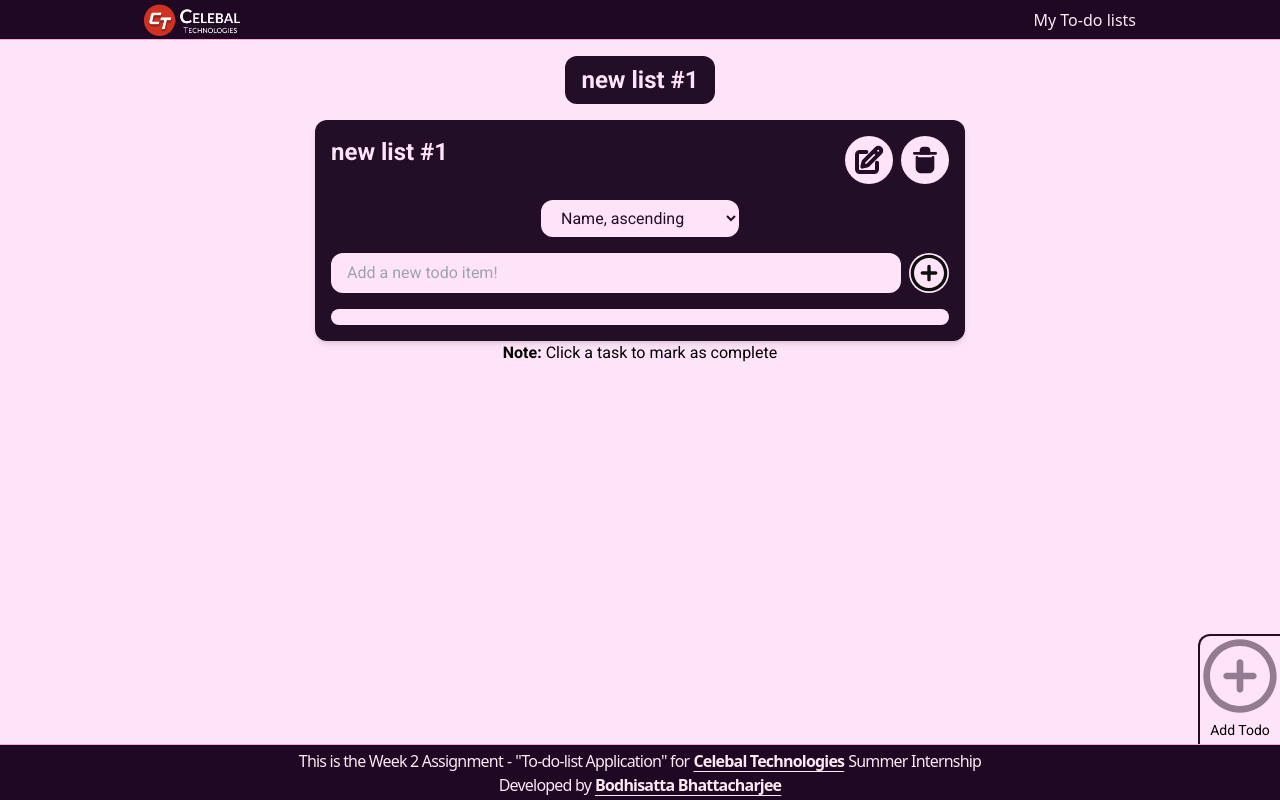
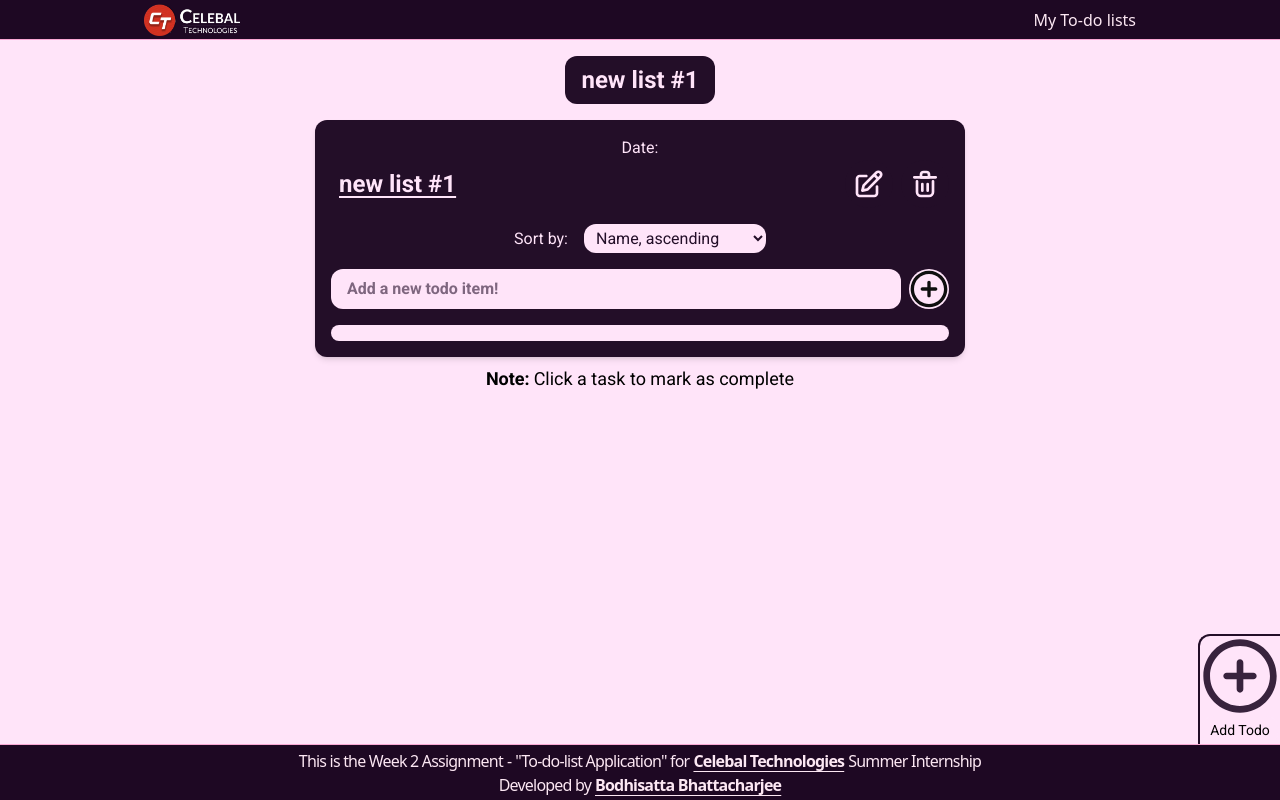
Before and after one commit to eziokittu/Week2_ToDoList, a React (Vite) app: page / in a window 1280 px wide. Both pictures are taken after a click on the element "Add Todo". Built offline with nearby package versions, Linux system fonts and the light colour scheme.

Commit message:
finished the todo application

```diff
--- a/src/components/TodoWrapper.jsx
+++ b/src/components/TodoWrapper.jsx
@@ -7,15 +7,18 @@ import TopMenu from "./other/TopMenu";
 import TodoListAddButton from "./other/TodoListAddButton";
 
 // Helper function to get data from local storage
+// Helper function to get data from local storage
 const getTodosFromLocalStorage = () => {
 	const storedTodos = localStorage.getItem("todos");
 	if (!storedTodos) return [];
 	const todosObject = JSON.parse(storedTodos);
 	return Object.keys(todosObject).map(key => ({
 		name: key,
-		todos: todosObject[key],
+		todos: todosObject[key].map(todo => ({
+			...todo,
+			isEditing: false
+		})),
 		sortBy: "name, ascending",
-		editMode: false
 	}));
 };
 
@@ -92,11 +95,13 @@ export const TodoWrapper = () => {
         listName = `${baseName}${counter}`;
     }
 
-		const defaultSortBy = "name, ascending"; // Default sorting order
+		// Default sorting order
+    const defaultSortBy = "name, ascending";
 
-		setTodoLists([...todoLists, { name: listName, todos: [], sortBy: defaultSortBy, editMode: false }]);
+    setTodoLists([...todoLists, { name: listName, todos: [], sortBy: defaultSortBy, isEditing: false }]);
     setCurrentListName(listName);
-	}
+};
+
 
 	// delete a list
 	const deleteTodoList = (listName) => {
@@ -194,12 +199,20 @@ export const TodoWrapper = () => {
 		setTodoLists(newTodoLists);
 	};
 
+	// cancels the editing of list name if 15 seconds idle
+	useEffect(() => {
+		const timer = setTimeout(() => {
+			cancelEditListName();
+		}, 15000); // 15 seconds
+
+		return () => clearTimeout(timer);
+	}, [newListName]);
+
 	return (
 		<div className="relative z-10 mt-10 flex flex-col justify-center items-center bg-[#ffe4f9] px-2 sm:px-4 font-Roboto">
 
 			{/* Add a new todo list button */}
 			<TodoListAddButton addTodoList={addTodoList} />
-
 
 			{/* Top menu - List of all todo names */}
 			<div className="w-full sm:w-[650px] my-4 ">
@@ -215,6 +228,9 @@ export const TodoWrapper = () => {
 			{currentListName && (
 				<div className="flex flex-col items-center bg-[#230e28] text-[#ffe4f9] p-4 rounded-xl shadow-md w-full sm:w-[650px]">
 
+					{/* list creation date */}
+					<p className="text-[#ffe4f9] ">Date: </p>
+
 					{/* Todo list name */}
 					<div className="w-full">
 						<div className="">
@@ -222,7 +238,7 @@ export const TodoWrapper = () => {
 								<div className="flex space-x-2 w-full">
 									{/* Rename input field */}
 									<input
-										className="bg-gray-700 text-white px-2 rounded-xl text-2xl font-bold w-full"
+										className="bg-[#3d2243] text-[#ffe4f9] px-2 rounded-xl text-2xl font-bold w-full"
 										value={newListName}
 										maxLength={28}
 										onChange={(e) => setNewListName(e.target.value)}
@@ -230,7 +246,7 @@ export const TodoWrapper = () => {
 
 									{/* Confirm button */}
 									<button
-										className="text-green-500 bg-[#110713] hover:bg-[#431b4d] rounded-full p-2 w-fit"
+										className="text-green-500 bg-[#110713] hover:bg-[#3d2243] rounded-full p-2 w-fit animate-[pulse_.8s_4s_ease-in-out_infinite]"
 										onClick={() => confirmEditListName(currentListName, newListName)}
 									>
 										<svg className="w-4 h-4 xsm:w-8 xsm:h-8" fill="currentColor" version="1.1" id="Capa_1" xmlns="http://www.w3.org/2000/svg" xmlnsXlink="http://www.w3.org/1999/xlink" viewBox="0 0 335.765 335.765" xmlSpace="preserve"><g id="SVGRepo_bgCarrier" strokeWidth="0"></g><g id="SVGRepo_tracerCarrier" strokeLinecap="round" strokeLinejoin="round"></g><g id="SVGRepo_iconCarrier"> <g> <g> <polygon points="311.757,41.803 107.573,245.96 23.986,162.364 0,186.393 107.573,293.962 335.765,65.795 "></polygon> </g> </g> </g></svg>
@@ -238,34 +254,95 @@ export const TodoWrapper = () => {
 
 									{/* Cancel button */}
 									<button
-										className="text-red-500 bg-[#110713] hover:bg-[#431b4d] rounded-full p-2"
+										className="text-red-500 bg-[#110713] hover:bg-[#3d2243] rounded-full p-2 animate-[pulse_.8s_4.4s_ease-in-out_infinite]"
 										onClick={cancelEditListName}
 									>
 										<svg className="w-4 h-4 xsm:w-8 xsm:h-8" fill="currentColor" viewBox="0 0 16 16" xmlns="http://www.w3.org/2000/svg"><g id="SVGRepo_bgCarrier" strokeWidth="0"></g><g id="SVGRepo_tracerCarrier" strokeLinecap="round" strokeLinejoin="round"></g><g id="SVGRepo_iconCarrier"> <path d="M0 14.545L1.455 16 8 9.455 14.545 16 16 14.545 9.455 8 16 1.455 14.545 0 8 6.545 1.455 0 0 1.455 6.545 8z" fillRule="evenodd"></path> </g></svg>
 									</button>
 								</div>
 							) : (
-								<div  className="flex space-x-2 w-full">
+								<div className="flex space-x-2 w-full">
 									{/* todo list heading */}
-									<p className="text-2xl font-bold w-full">{currentListName}</p>
+									<p className="text-2xl font-bold w-full p-2 underline underline-offset-4">{currentListName}</p>
 
 									{/* Edit button */}
 									<button
-										className="text-[#230e28] bg-[#ffe4f9] hover:bg-[#230e28] hover:text-yellow-400 rounded-full p-2 ml-auto w-fit"
+										className="bg-[#230e28] hover:bg-[#ffe4f9] text-[#ffe4f9] hover:text-[#230e28] p-2 rounded-full ml-auto w-fit"
 										onClick={() => {
 											setEditingListName(currentListName);
 											setNewListName(currentListName);
 										}}
 									>
-										<svg className="w-8 h-8" viewBox="0 0 24 24" stroke="currentColor" fill="currentColor" xmlns="http://www.w3.org/2000/svg"><g id="SVGRepo_bgCarrier" strokeWidth="0"></g><g id="SVGRepo_tracerCarrier" strokeLinecap="round" strokeLinejoin="round"></g><g id="SVGRepo_iconCarrier"> <path fillRule="evenodd" clipRule="evenodd" d="M21.1213 2.70705C19.9497 1.53548 18.0503 1.53547 16.8787 2.70705L15.1989 4.38685L7.29289 12.2928C7.16473 12.421 7.07382 12.5816 7.02986 12.7574L6.02986 16.7574C5.94466 17.0982 6.04451 17.4587 6.29289 17.707C6.54127 17.9554 6.90176 18.0553 7.24254 17.9701L11.2425 16.9701C11.4184 16.9261 11.5789 16.8352 11.7071 16.707L19.5556 8.85857L21.2929 7.12126C22.4645 5.94969 22.4645 4.05019 21.2929 2.87862L21.1213 2.70705ZM18.2929 4.12126C18.6834 3.73074 19.3166 3.73074 19.7071 4.12126L19.8787 4.29283C20.2692 4.68336 20.2692 5.31653 19.8787 5.70705L18.8622 6.72357L17.3068 5.10738L18.2929 4.12126ZM15.8923 6.52185L17.4477 8.13804L10.4888 15.097L8.37437 15.6256L8.90296 13.5112L15.8923 6.52185ZM4 7.99994C4 7.44766 4.44772 6.99994 5 6.99994H10C10.5523 6.99994 11 6.55223 11 5.99994C11 5.44766 10.5523 4.99994 10 4.99994H5C3.34315 4.99994 2 6.34309 2 7.99994V18.9999C2 20.6568 3.34315 21.9999 5 21.9999H16C17.6569 21.9999 19 20.6568 19 18.9999V13.9999C19 13.4477 18.5523 12.9999 18 12.9999C17.4477 12.9999 17 13.4477 17 13.9999V18.9999C17 19.5522 16.5523 19.9999 16 19.9999H5C4.44772 19.9999 4 19.5522 4 18.9999V7.99994Z" fill="currentColor"></path> </g></svg>
+										<svg
+											className="w-8 h-8"
+											viewBox="0 0 24 24"
+											fill="currentColor"
+											xmlns="http://www.w3.org/2000/svg"
+										>
+											<g id="SVGRepo_bgCarrier" strokeWidth="0"></g>
+											<g id="SVGRepo_tracerCarrier" strokeLinecap="round" strokeLinejoin="round"></g>
+											<g id="SVGRepo_iconCarrier">
+												<path
+													fillRule="evenodd"
+													clipRule="evenodd"
+													d="M21.1213 2.70705C19.9497 1.53548 18.0503 1.53547 16.8787 2.70705L15.1989 4.38685L7.29289 12.2928C7.16473 12.421 7.07382 12.5816 7.02986 12.7574L6.02986 16.7574C5.94466 17.0982 6.04451 17.4587 6.29289 17.707C6.54127 17.9554 6.90176 18.0553 7.24254 17.9701L11.2425 16.9701C11.4184 16.9261 11.5789 16.8352 11.7071 16.707L19.5556 8.85857L21.2929 7.12126C22.4645 5.94969 22.4645 4.05019 21.2929 2.87862L21.1213 2.70705ZM18.2929 4.12126C18.6834 3.73074 19.3166 3.73074 19.7071 4.12126L19.8787 4.29283C20.2692 4.68336 20.2692 5.31653 19.8787 5.70705L18.8622 6.72357L17.3068 5.10738L18.2929 4.12126ZM15.8923 6.52185L17.4477 8.13804L10.4888 15.097L8.37437 15.6256L8.90296 13.5112L15.8923 6.52185ZM4 7.99994C4 7.44766 4.44772 6.99994 5 6.99994H10C10.5523 6.99994 11 6.55223 11 5.99994C11 5.44766 10.5523 4.99994 10 4.99994H5C3.34315 4.99994 2 6.34309 2 7.99994V18.9999C2 20.6568 3.34315 21.9999 5 21.9999H16C17.6569 21.9999 19 20.6568 19 18.9999V13.9999C19 13.4477 18.5523 12.9999 18 12.9999C17.4477 12.9999 17 13.4477 17 13.9999V18.9999C17 19.5522 16.5523 19.9999 16 19.9999H5C4.44772 19.9999 4 19.5522 4 18.9999V7.99994Z"
+													fill="currentColor"
+												></path>
+											</g>
+										</svg>
 									</button>
 
 									{/* Delete Button */}
 									<button
-										className="text-[#230e28] bg-[#ffe4f9] hover:bg-[#230e28] hover:text-red-500 px-2 rounded-full p-2 w-fit"
+										className="bg-[#230e28] hover:bg-[#ffe4f9] text-[#ffe4f9] hover:text-[#230e28] p-2 rounded-full ml-auto w-fit"
 										onClick={() => deleteTodoList(currentListName)}
 									>
-										<svg className="w-8 h-8" viewBox="0 0 24 24" stroke="currentColor" fill="currentColor" xmlns="http://www.w3.org/2000/svg"><g id="SVGRepo_bgCarrier" strokeWidth="0"></g><g id="SVGRepo_tracerCarrier" strokeLinecap="round" strokeLinejoin="round"></g><g id="SVGRepo_iconCarrier"> <path d="M10 12V17" stroke="currentColor" strokeWidth="2" strokeLinecap="round" strokeLinejoin="round"></path> <path d="M14 12V17" stroke="currentColor" strokeWidth="2" strokeLinecap="round" strokeLinejoin="round"></path> <path d="M4 7H20" stroke="currentColor" strokeWidth="2" strokeLinecap="round" strokeLinejoin="round"></path> <path d="M6 10V18C6 19.6569 7.34315 21 9 21H15C16.6569 21 18 19.6569 18 18V10" stroke="currentColor" strokeWidth="2" strokeLinecap="round" strokeLinejoin="round"></path> <path d="M9 5C9 3.89543 9.89543 3 11 3H13C14.1046 3 15 3.89543 15 5V7H9V5Z" stroke="currentColor" strokeWidth="2" strokeLinecap="round" strokeLinejoin="round"></path> </g></svg>
+										<svg
+											className="w-8 h-8"
+											viewBox="0 0 24 24"
+											fill="none"
+											xmlns="http://www.w3.org/2000/svg"
+										>
+											<g id="SVGRepo_bgCarrier" strokeWidth="0"></g>
+											<g id="SVGRepo_tracerCarrier" strokeLinecap="round" strokeLinejoin="round"></g>
+											<g id="SVGRepo_iconCarrier">
+												<path
+													d="M10 12V17"
+													stroke="currentColor"
+													strokeWidth="2"
+													strokeLinecap="round"
+													strokeLinejoin="round"
+												></path>
+												<path
+													d="M14 12V17"
+													stroke="currentColor"
+													strokeWidth="2"
+													strokeLinecap="round"
+													strokeLinejoin="round"
+												></path>
+												<path
+													d="M4 7H20"
+													stroke="currentColor"
+													strokeWidth="2"
+													strokeLinecap="round"
+													strokeLinejoin="round"
+												></path>
+												<path
+													d="M6 10V18C6 19.6569 7.34315 21 9 21H15C16.6569 21 18 19.6569 18 18V10"
+													stroke="currentColor"
+													strokeWidth="2"
+													strokeLinecap="round"
+													strokeLinejoin="round"
+												></path>
+												<path
+													d="M9 5C9 3.89543 9.89543 3 11 3H13C14.1046 3 15 3.89543 15 5V7H9V5Z"
+													stroke="currentColor"
+													strokeWidth="2"
+													strokeLinecap="round"
+													strokeLinejoin="round"
+												></path>
+											</g>
+										</svg>
 									</button>
 								</div>
 							)}
@@ -273,9 +350,10 @@ export const TodoWrapper = () => {
 					</div>
 
 					{/* Sorting functionality */}
-					<div className="flex items-center text-center justify-between my-4">
+					<div className="flex items-center text-center justify-between gap-4 my-4">
+						<p>Sort by:</p>
 						<select
-							className="form-select bg-[#ffe4f9] text-[#230e28] py-2 px-4 rounded-xl"
+							className="form-select bg-[#ffe4f9] text-[#230e28] py-1 px-2 rounded-xl"
 							value={todoLists.find(list => list.name === currentListName)?.sortBy}
 							onChange={(e) => changeSortOrder(currentListName, e.target.value)}
 						>
@@ -314,9 +392,10 @@ export const TodoWrapper = () => {
 			)}
 
 			{/* bottom text */}
-			<div className="flex gap-1 mb-16">
+			<div className="flex gap-1 mt-2 mb-16 text-base sm:text-lg">
 				<p className="font-bold">Note:</p>
-				<p>Click a task to mark as complete</p></div>
+				<p>Click a task to mark as complete</p>
+			</div>
 		</div>
 	);
 };
--- a/src/components/other/TodoForm.jsx
+++ b/src/components/other/TodoForm.jsx
@@ -21,7 +21,7 @@ export const TodoForm = ({ addTodo }) => {
         type="text"
         value={value}
         onChange={(e) => setValue(e.target.value)}
-        className="w-full px-4 py-2 rounded-xl bg-[#ffe4f9] text-[#230e28]"
+        className="w-full px-4 py-2 rounded-xl font-bold bg-[#ffe4f9] text-[#230e28] placeholder:text-[#230e2896]"
         placeholder='Add a new todo item!'
       />
 
--- a/src/components/other/TodoListAddButton.jsx
+++ b/src/components/other/TodoListAddButton.jsx
@@ -4,9 +4,9 @@ const TodoListAddButton = ({addTodoList}) => {
   return (
     <div
       onClick={addTodoList}
-      className="fixed flex flex-col justify-center items-center right-0 bottom-16 sm:bottom-14 bg-[#ffe4f9]/20 hover:bg-[#ffe4f9] rounded-tl-xl border-t-2 border-l-2 border-[#230e28] group"
+      className="fixed flex flex-col justify-center items-center right-0 bottom-16 cursor-pointer sm:bottom-14 bg-[#ffe4f9]/20 hover:bg-[#ffe4f9] rounded-tl-xl border-t-2 border-l-2 border-[#230e28] group"
     >
-      <svg className='w-20 h-20 animate-pulse group-hover:animate-none text-[#230e28]/90 hover:text-[#230e28]' viewBox="0 0 24 24" fill="currentColor" xmlns="http://www.w3.org/2000/svg"><g id="SVGRepo_bgCarrier" strokeWidth="0"></g><g id="SVGRepo_tracerCarrier" strokeLinecap="round" strokeLinejoin="round"></g><g id="SVGRepo_iconCarrier"> <path d="M11 8C11 7.44772 11.4477 7 12 7C12.5523 7 13 7.44772 13 8V11H16C16.5523 11 17 11.4477 17 12C17 12.5523 16.5523 13 16 13H13V16C13 16.5523 12.5523 17 12 17C11.4477 17 11 16.5523 11 16V13H8C7.44771 13 7 12.5523 7 12C7 11.4477 7.44772 11 8 11H11V8Z" fill="currentColor"></path> <path fillRule="evenodd" clipRule="evenodd" d="M23 12C23 18.0751 18.0751 23 12 23C5.92487 23 1 18.0751 1 12C1 5.92487 5.92487 1 12 1C18.0751 1 23 5.92487 23 12ZM3.00683 12C3.00683 16.9668 7.03321 20.9932 12 20.9932C16.9668 20.9932 20.9932 16.9668 20.9932 12C20.9932 7.03321 16.9668 3.00683 12 3.00683C7.03321 3.00683 3.00683 7.03321 3.00683 12Z" fill="currentColor"></path> </g></svg>
+      <svg className='w-20 h-20 group-hover:animate-none text-[#230e28]/90 hover:text-[#230e28] animate-[pulse_.8s_2s_ease-in-out_infinite]' viewBox="0 0 24 24" fill="currentColor" xmlns="http://www.w3.org/2000/svg"><g id="SVGRepo_bgCarrier" strokeWidth="0"></g><g id="SVGRepo_tracerCarrier" strokeLinecap="round" strokeLinejoin="round"></g><g id="SVGRepo_iconCarrier"> <path d="M11 8C11 7.44772 11.4477 7 12 7C12.5523 7 13 7.44772 13 8V11H16C16.5523 11 17 11.4477 17 12C17 12.5523 16.5523 13 16 13H13V16C13 16.5523 12.5523 17 12 17C11.4477 17 11 16.5523 11 16V13H8C7.44771 13 7 12.5523 7 12C7 11.4477 7.44772 11 8 11H11V8Z" fill="currentColor"></path> <path fillRule="evenodd" clipRule="evenodd" d="M23 12C23 18.0751 18.0751 23 12 23C5.92487 23 1 18.0751 1 12C1 5.92487 5.92487 1 12 1C18.0751 1 23 5.92487 23 12ZM3.00683 12C3.00683 16.9668 7.03321 20.9932 12 20.9932C16.9668 20.9932 20.9932 16.9668 20.9932 12C20.9932 7.03321 16.9668 3.00683 12 3.00683C7.03321 3.00683 3.00683 7.03321 3.00683 12Z" fill="currentColor"></path> </g></svg>
       <p className='text-sm bg-[#ffe4f9] rounded-xl px-2 py-1'>Add Todo</p>
     </div>
   )
--- a/src/components/other/TopMenu.jsx
+++ b/src/components/other/TopMenu.jsx
@@ -63,7 +63,7 @@ const TopMenu = ({ addTodoList, currentListName, setCurrentListName, todoLists }
           <div className="grid grid-cols-4 justify-center w-full overflow-hidden">
             <>
               <button className="absolute left-0 w-1/4 h-full group/movleft bg-gradient-to-r from-[#230e28] to-transparent text-[#ffe4f9] py-2 px-4 rounded-l-xl" onClick={handlePrev}>
-                <svg className='w-8 h-8 group-hover/movleft:text-green-500 group-hover/movleft:-translate-x-2 transition-transform duration-500' fill="currentColor" viewBox="-32 0 512 512" xmlns="http://www.w3.org/2000/svg"><g id="SVGRepo_bgCarrier" strokeWidth="0"></g><g id="SVGRepo_tracerCarrier" strokeLinecap="round" strokeLinejoin="round"></g><g id="SVGRepo_iconCarrier"><path d="M223.7 239l136-136c9.4-9.4 24.6-9.4 33.9 0l22.6 22.6c9.4 9.4 9.4 24.6 0 33.9L319.9 256l96.4 96.4c9.4 9.4 9.4 24.6 0 33.9L393.7 409c-9.4 9.4-24.6 9.4-33.9 0l-136-136c-9.5-9.4-9.5-24.6-.1-34zm-192 34l136 136c9.4 9.4 24.6 9.4 33.9 0l22.6-22.6c9.4-9.4 9.4-24.6 0-33.9L127.9 256l96.4-96.4c9.4-9.4 9.4-24.6 0-33.9L201.7 103c-9.4-9.4-24.6-9.4-33.9 0l-136 136c-9.5 9.4-9.5 24.6-.1 34z"></path></g></svg>
+                <svg className='w-8 h-8 group-hover/movleft:w-10 group-hover/movleft:h-10 group-hover/movleft:-translate-x-2 transition-all duration-500' fill="currentColor" viewBox="-32 0 512 512" xmlns="http://www.w3.org/2000/svg"><g id="SVGRepo_bgCarrier" strokeWidth="0"></g><g id="SVGRepo_tracerCarrier" strokeLinecap="round" strokeLinejoin="round"></g><g id="SVGRepo_iconCarrier"><path d="M223.7 239l136-136c9.4-9.4 24.6-9.4 33.9 0l22.6 22.6c9.4 9.4 9.4 24.6 0 33.9L319.9 256l96.4 96.4c9.4 9.4 9.4 24.6 0 33.9L393.7 409c-9.4 9.4-24.6 9.4-33.9 0l-136-136c-9.5-9.4-9.5-24.6-.1-34zm-192 34l136 136c9.4 9.4 24.6 9.4 33.9 0l22.6-22.6c9.4-9.4 9.4-24.6 0-33.9L127.9 256l96.4-96.4c9.4-9.4 9.4-24.6 0-33.9L201.7 103c-9.4-9.4-24.6-9.4-33.9 0l-136 136c-9.5 9.4-9.5 24.6-.1 34z"></path></g></svg>
               </button>
               {visibleLists.map((list, index) => (
                 <div
@@ -77,7 +77,7 @@ const TopMenu = ({ addTodoList, currentListName, setCurrentListName, todoLists }
                 </div>
               ))}
               <button className="absolute right-0 w-1/4 h-full group/movright bg-gradient-to-l from-[#230e28] to-transparent text-[#ffe4f9] py-2 px-4 rounded-r-xl" onClick={handleNext}>
-                <svg className='w-8 h-8 ml-auto group-hover/movright:text-green-500 group-hover/movright:translate-x-2 transition-transform duration-500' fill="currentColor" viewBox="-32 0 512 512" xmlns="http://www.w3.org/2000/svg"><g id="SVGRepo_bgCarrier" strokeWidth="0"></g><g id="SVGRepo_tracerCarrier" strokeLinecap="round" strokeLinejoin="round"></g><g id="SVGRepo_iconCarrier"><path d="M224.3 273l-136 136c-9.4 9.4-24.6 9.4-33.9 0l-22.6-22.6c-9.4-9.4-9.4-24.6 0-33.9l96.4-96.4-96.4-96.4c-9.4-9.4-9.4-24.6 0-33.9L54.3 103c9.4-9.4 24.6-9.4 33.9 0l136 136c9.5 9.4 9.5 24.6.1 34zm192-34l-136-136c-9.4-9.4-24.6-9.4-33.9 0l-22.6 22.6c-9.4 9.4-9.4 24.6 0 33.9l96.4 96.4-96.4 96.4c-9.4 9.4-9.4 24.6 0 33.9l22.6 22.6c9.4 9.4 24.6 9.4 33.9 0l136-136c9.4-9.2 9.4-24.4 0-33.8z"></path></g></svg>
+                <svg className='w-8 h-8 ml-auto group-hover/movright:w-10 group-hover/movright:h-10 group-hover/movright:translate-x-2 transition-all duration-500' fill="currentColor" viewBox="-32 0 512 512" xmlns="http://www.w3.org/2000/svg"><g id="SVGRepo_bgCarrier" strokeWidth="0"></g><g id="SVGRepo_tracerCarrier" strokeLinecap="round" strokeLinejoin="round"></g><g id="SVGRepo_iconCarrier"><path d="M224.3 273l-136 136c-9.4 9.4-24.6 9.4-33.9 0l-22.6-22.6c-9.4-9.4-9.4-24.6 0-33.9l96.4-96.4-96.4-96.4c-9.4-9.4-9.4-24.6 0-33.9L54.3 103c9.4-9.4 24.6-9.4 33.9 0l136 136c9.5 9.4 9.5 24.6.1 34zm192-34l-136-136c-9.4-9.4-24.6-9.4-33.9 0l-22.6 22.6c-9.4 9.4-9.4 24.6 0 33.9l96.4 96.4-96.4 96.4c-9.4 9.4-9.4 24.6 0 33.9l22.6 22.6c9.4 9.4 24.6 9.4 33.9 0l136-136c9.4-9.2 9.4-24.4 0-33.8z"></path></g></svg>
               </button>
             </>
           </div>
```
Also changed, not shown: src/components/other/EditTodoForm.jsx (+16 -16 lines), src/components/other/Todo.jsx (+11 -5 lines). Lines whose indentation alone changed are shown as unchanged.
